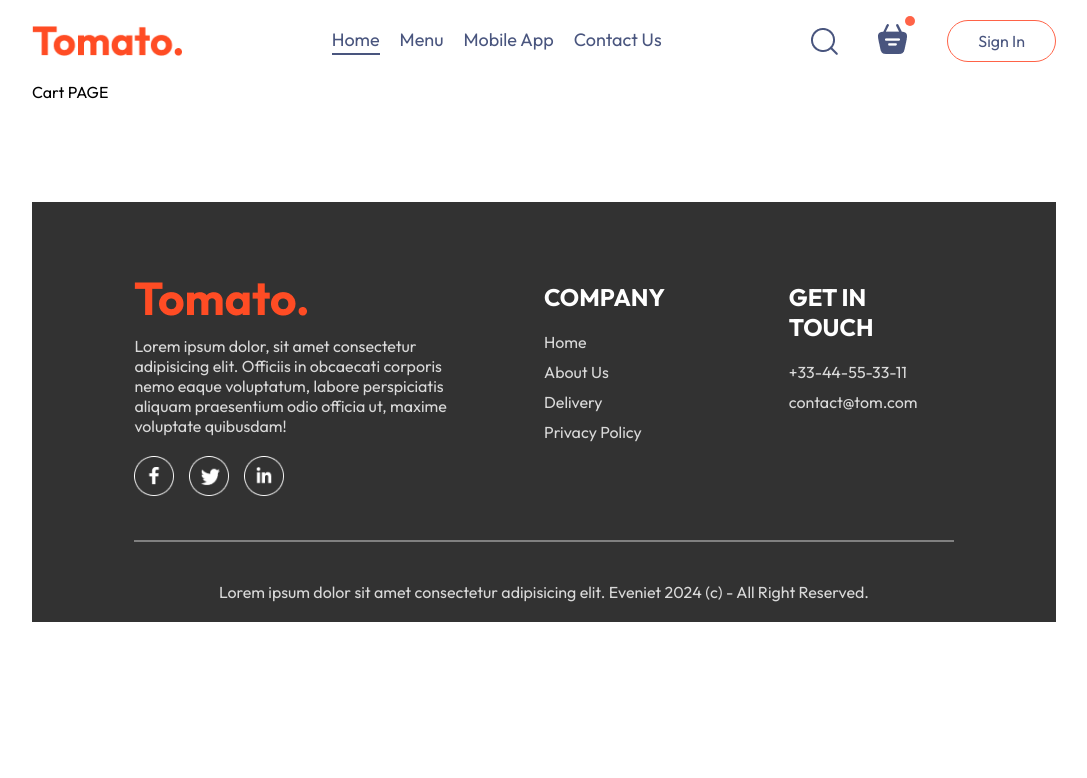
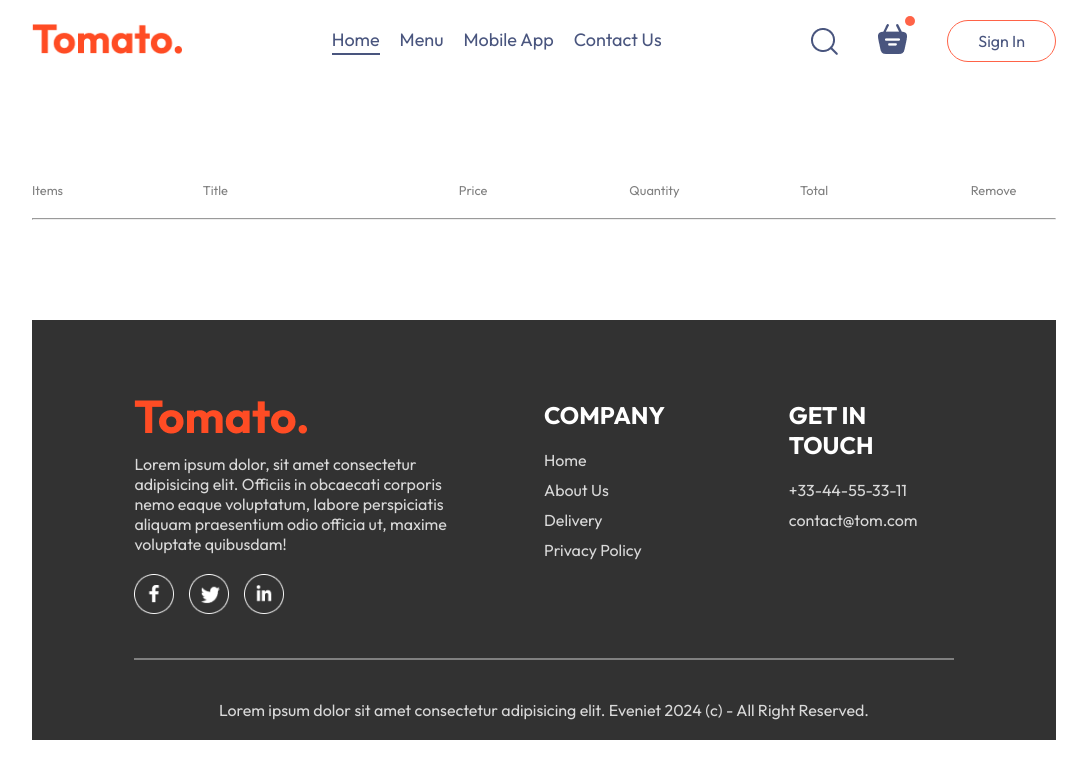
Before and after one commit to sergey87chuvasov/Food-Delivery-App, a React (Vite) app: page /cart in a window 1280 px wide. Shown: the top 778 px of the page, without its empty margins (96-1183 px from the left). Built offline with nearby package versions, Linux system fonts and the light colour scheme.

Commit message:
Create Cart Page - 1 part

```diff
--- a/src/components/Navbar/Navbar.jsx
+++ b/src/components/Navbar/Navbar.jsx
@@ -7,7 +7,9 @@ function Navbar({ setShowLogin }) {
   const [menu, setMenu] = useState('home');
   return (
     <div className='navbar'>
-      <img className='logo' src={assets.logo} alt='logo' />
+      <Link to='/'>
+        <img className='logo' src={assets.logo} alt='logo' />
+      </Link>
       <ul className='navbar-menu'>
         <Link
           to='/'
@@ -41,7 +43,9 @@ function Navbar({ setShowLogin }) {
       <div className='navbar-right'>
         <img src={assets.search_icon} alt='search-icon' />
         <div className='navbar-search-icon'>
-          <img src={assets.basket_icon} alt='basket-icon' />
+          <Link to='/cart'>
+            <img src={assets.basket_icon} alt='basket-icon' />
+          </Link>
           <div className='dot'></div>
         </div>
         <button onClick={() => setShowLogin(true)}>Sign In</button>
--- a/src/pages/Cart/Cart.css
+++ b/src/pages/Cart/Cart.css
@@ -0,0 +1,11 @@
+.cart {
+  margin-top: 100px;
+}
+
+.cart-items-title {
+  display: grid;
+  grid-template-columns: 1fr 1.5fr 1fr 1fr 1fr 0.5fr;
+  align-items: center;
+  color: gray;
+  font-size: max(1vw, 12px);
+}
--- a/src/pages/Cart/Cart.jsx
+++ b/src/pages/Cart/Cart.jsx
@@ -1,7 +1,39 @@
+import { useContext } from 'react';
 import './Cart.css';
+import { StoreContext } from '../../context/StoreContext';
 
 function Cart() {
-  return <div className='cart'>Cart PAGE</div>;
+  const { cartItems, food_list, removeFromCart } = useContext(StoreContext);
+  return (
+    <div className='cart'>
+      <div className='cart-items'>
+        <div className='cart-items-title'>
+          <p>Items</p>
+          <p>Title</p>
+          <p>Price</p>
+          <p>Quantity</p>
+          <p>Total</p>
+          <p>Remove</p>
+        </div>
+        <br />
+        <hr />
+        {food_list.map((item, index) => {
+          if (cartItems[item._id] > 0) {
+            return (
+              <div className='cart-items-title cart-items-item'>
+                <img src={item.image} alt='image pic' />
+                <p>{item.name}</p>
+                <p>{item.price}</p>
+                <p>{cartItems[item._id]}</p>
+                <p>{item.price * cartItems[item._id]}</p>
+                <p>X</p>
+              </div>
+            );
+          }
+        })}
+      </div>
+    </div>
+  );
 }
 
 export default Cart;
```
